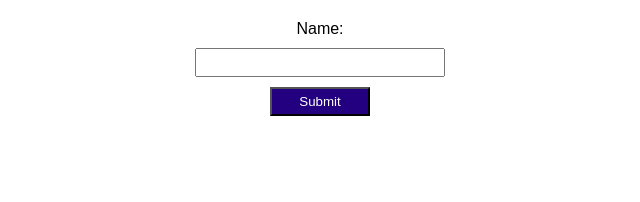
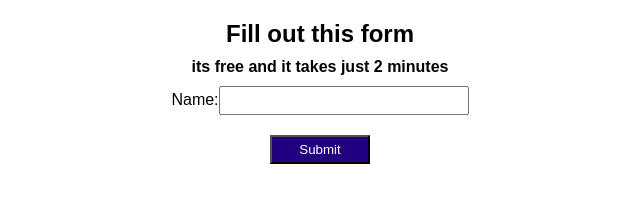
Before and after one commit to Clintonike/project-test, a plain HTML site: page index.html in a window 1280 px wide. Shown: the whole page, without its empty margins (320-960 px from the left). Drawn offline with Linux system fonts and the light colour scheme.

Commit message:
final update

```diff
--- a/index.html
+++ b/index.html
@@ -7,11 +7,11 @@
     <link rel="stylesheet" href="styles.css" />
   </head>
   <body>
-    <form class="form" name="contact" method="POST" data-netlify="true">
-      <!-- <h2>Fill out this form</h2>
-    <p>its free and it takes just 2 minutes</p> -->
-      <label name="name" for="name">Name:</label>
-      <input name="name" type="text" id="name" />
+    <form name="contact" method="POST" data-netlify="true">
+      <h2>Fill out this form</h2>
+      <p>its free and it takes just 2 minutes</p>
+      <label for="name">Name:<input name="name" type="text" id="name" /></label>
+
       <button type="submit">Submit</button>
     </form>
   </body>
```
